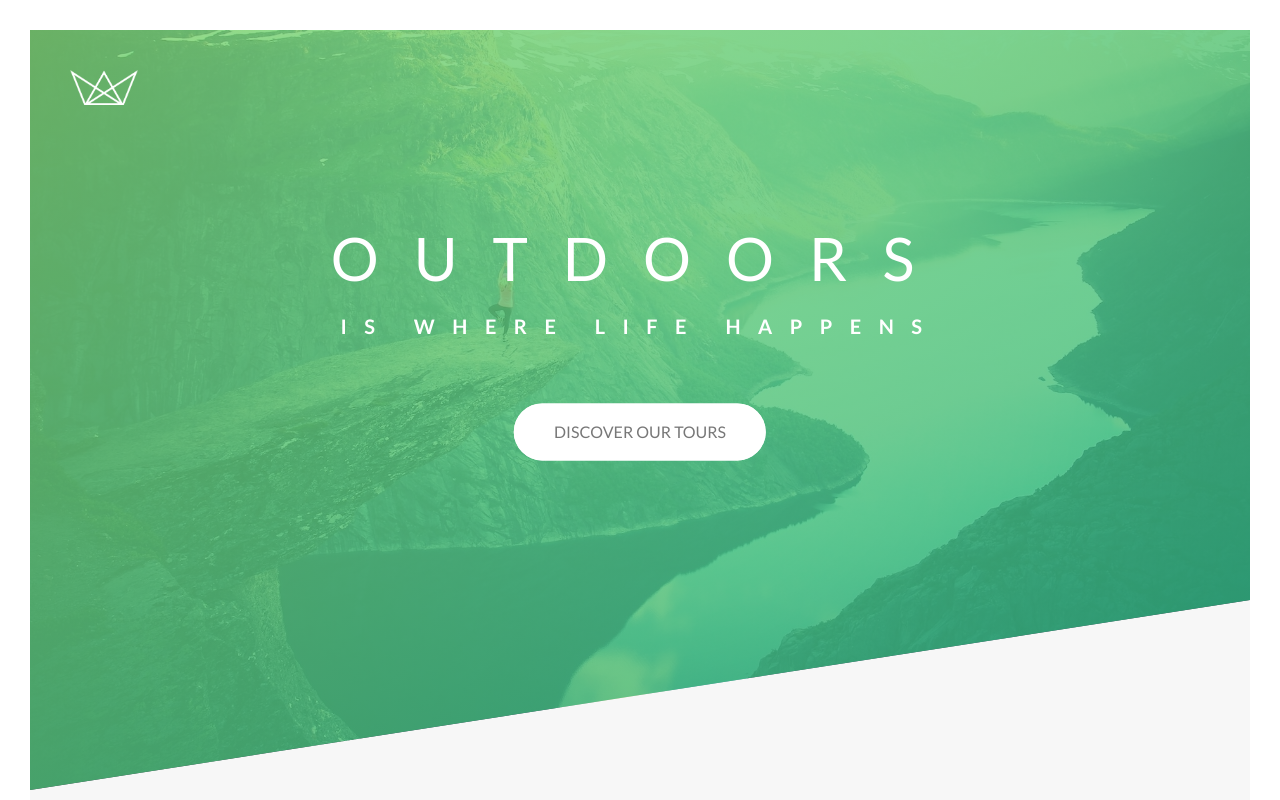
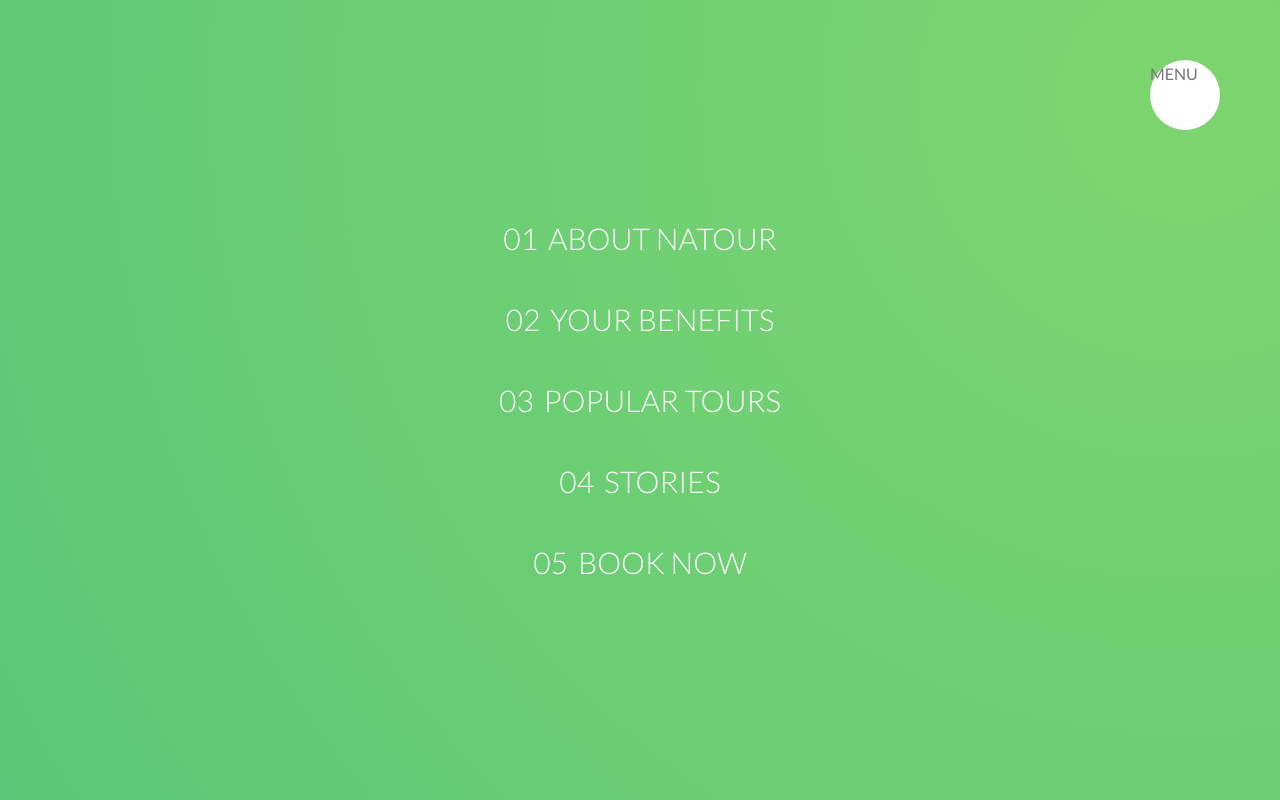
Before and after one commit to kbuicuong/natours, a website: page index.html in a window 1280 px wide. Shown: the top 800 px of the page. Drawn offline with Linux system fonts and the light colour scheme.

Commit message:
Start building the navigation

```diff
--- a/index.html
+++ b/index.html
@@ -13,6 +13,24 @@
         <title>Natours | Exciting tours for adventurous people</title>
     </head>
     <body>
+
+        <div class="navigation">
+            <input type="checkbox" class="navigation__checkbox" id="navi-toggle">
+
+            <label for="navi-toggle" class="navigation__button">MENU</label>
+
+            <div class="navigation__background">&nbsp;</div>
+
+            <nav class="navigation__nav">
+                <ul class="navigation__list">
+                    <li class="navigation__item"><a href="#" class="navigation__link"><span>01</span>About Natour</a></li>
+                    <li class="navigation__item"><a href="#" class="navigation__link"><span>02</span>Your benefits</a></li>
+                    <li class="navigation__item"><a href="#" class="navigation__link"><span>03</span>Popular tours</a></li>
+                    <li class="navigation__item"><a href="#" class="navigation__link"><span>04</span>Stories</a></li>
+                    <li class="navigation__item"><a href="#" class="navigation__link"><span>05</span>Book now</a></li>
+                </ul>
+            </nav>
+        </div>
 
         <header class='header'>
             <!-- Element of header so __ -->
--- /dev/null
+++ b/sass/layout/_navigation.scss
@@ -0,0 +1,85 @@
+.navigation{
+
+    &__checkbox{
+        display:none;
+
+    }
+
+    &__button{
+        background-color: $color-white;
+        height: 7rem;
+        width: 7rem;
+        position: fixed;
+        top: 6rem;
+        right: 6rem;
+        border-radius: 50%;
+        z-index: 2000;
+
+    }
+
+    &__background{
+        height: 6rem;
+        width: 6rem;
+        border-radius: 50%;
+        position: fixed;
+        top: 6.5rem;
+        right: 6.5rem;
+        //start middle and go outside
+        background-image: radial-gradient($color-primary-light, $color-primary-dark);
+        z-index: 1000;
+
+        transform: scale(80);
+    }
+
+    &__nav{
+        height: 100vh;
+        width: 100%;
+        position: fixed;
+        top: 0;
+        right: 0;
+        z-index: 1500;
+    }
+
+    &__list{
+        position: absolute;
+        top: 50%;
+        left: 50%;
+        transform: translate(-50%, -50%);
+        list-style: none;
+        text-align: center;
+    }
+
+    &__item{
+        margin: 1rem;
+    }
+
+    &__link{
+
+        &:link,
+        &:visited{
+            display: inline-block;
+            font-size: 3rem;
+            font-weight: 300;
+            padding: 1rem 2rem;
+            color: $color-white;
+            text-decoration: none;
+            text-transform: uppercase;
+            background-image: linear-gradient(120deg, transparent 0%, transparent 50%, $color-white 50%);
+            background-size: 225%;
+            transition: all .4s;
+
+            span{
+                margin-right: 1rem;
+                display: inline-block;
+            }
+        }
+
+        &:hover,
+        &:active{
+            background-position: 100%;
+            color: $color-primary;
+            transform: translateX(1rem);
+        }
+
+    }
+}
--- a/sass/main.scss
+++ b/sass/main.scss
@@ -15,8 +15,9 @@
 @import "components/_form";
 @import "components/_story";
 
-@import "layout/footer";
+@import "layout/_footer";
 @import "layout/_header";
 @import "layout/_grid";
+@import "layout/_navigation";
 
 @import "pages/_home";
```
Also changed, not shown: css/style.css.
